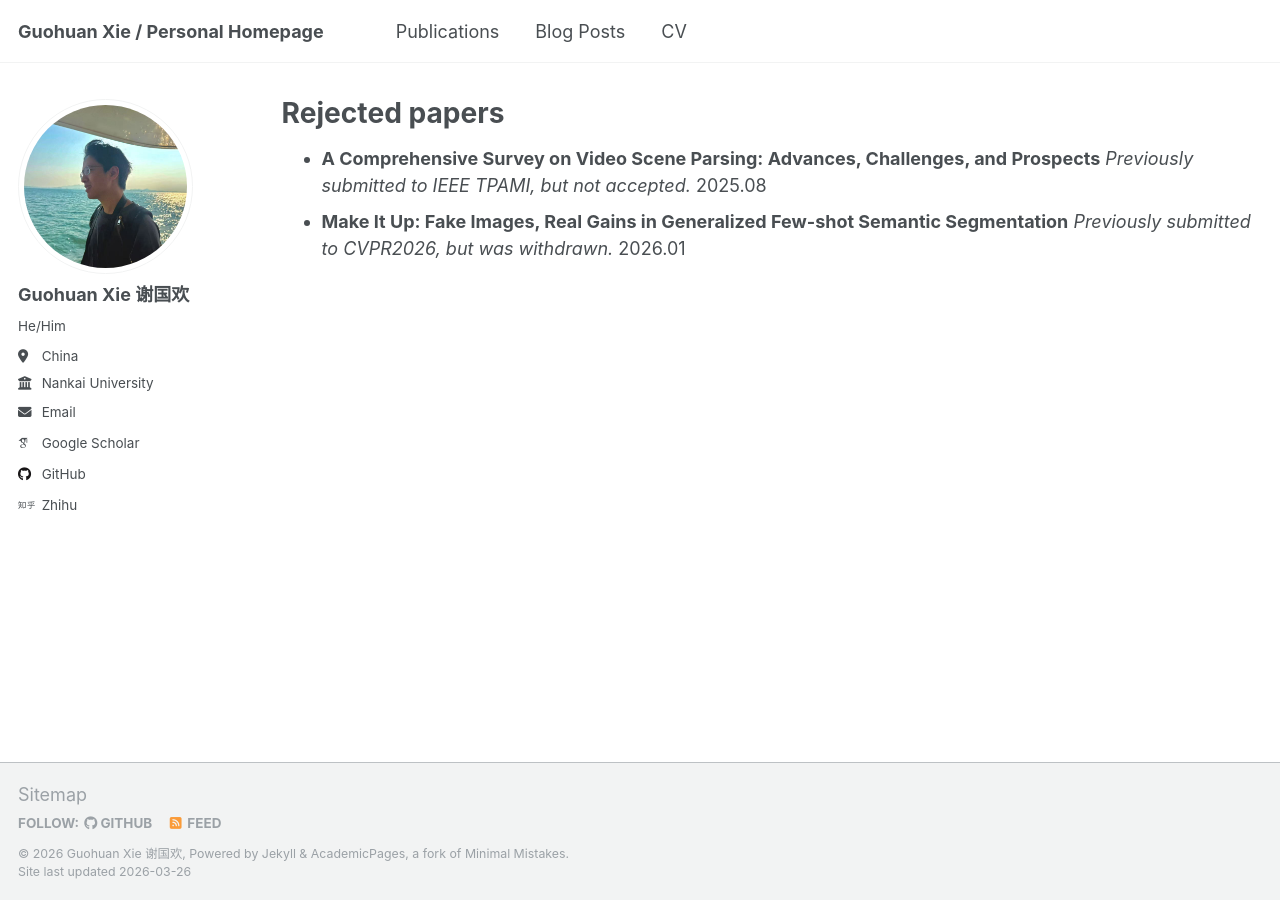
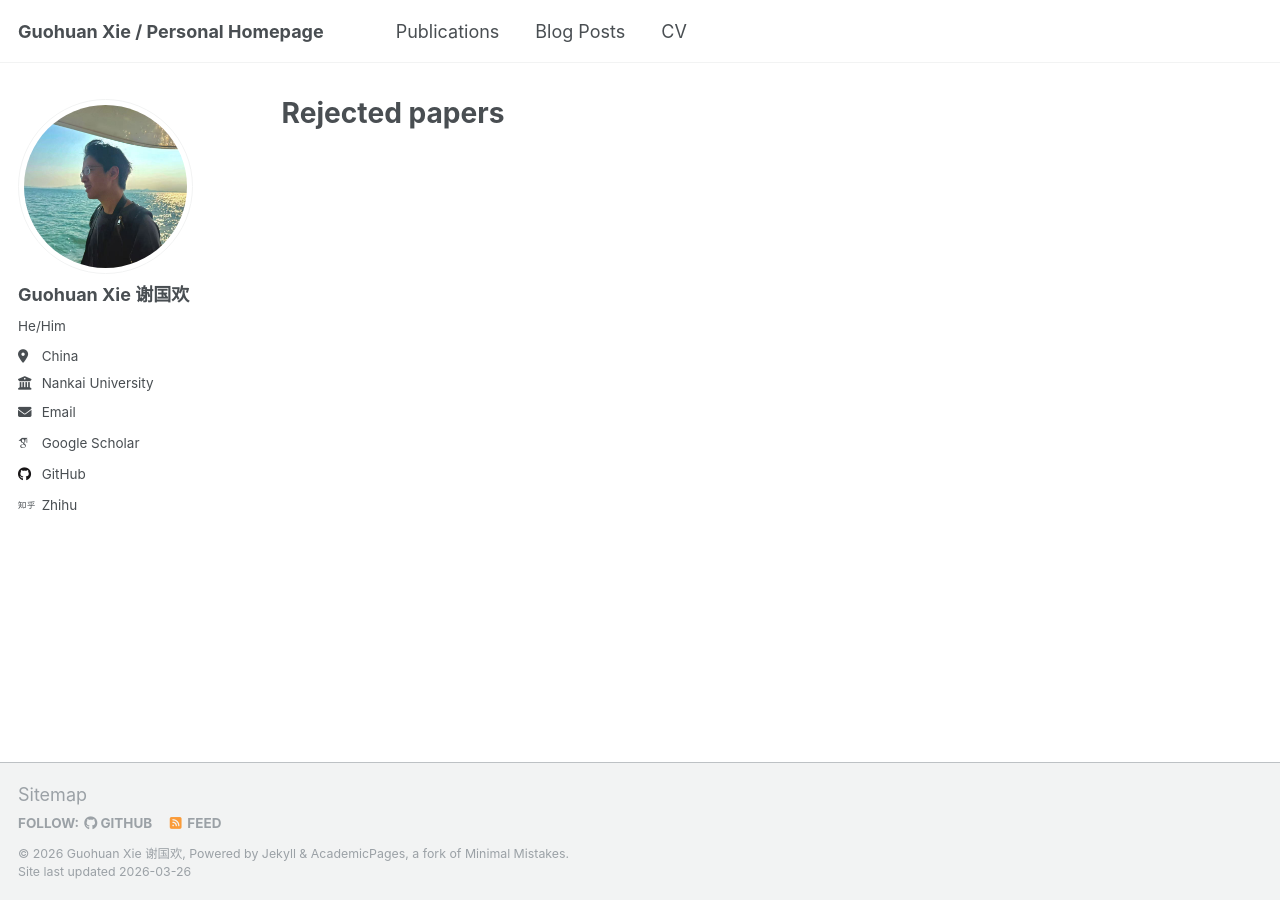
Before and after one commit to guohuan-xie/guohuan-xie.github.io, a Jekyll site: the page built from _pages/rejected_paper.md, in a window 1280 px wide. Built offline with Jekyll 4.4.1, drawn with Linux system fonts in a browser that asks for light colours; some web fonts are replaced.

Commit message:
修改reject

```diff
--- a/_pages/rejected_paper.md
+++ b/_pages/rejected_paper.md
@@ -6,6 +6,3 @@ author_profile: true
 redirect_from:
   - /rejected
 ---
-
-* **A Comprehensive Survey on Video Scene Parsing: Advances, Challenges, and Prospects**  *Previously submitted to IEEE TPAMI, but not accepted.* 2025.08
-* **Make It Up: Fake Images, Real Gains in Generalized Few-shot Semantic Segmentation** *Previously submitted to CVPR2026, but was withdrawn.* 2026.01
```
